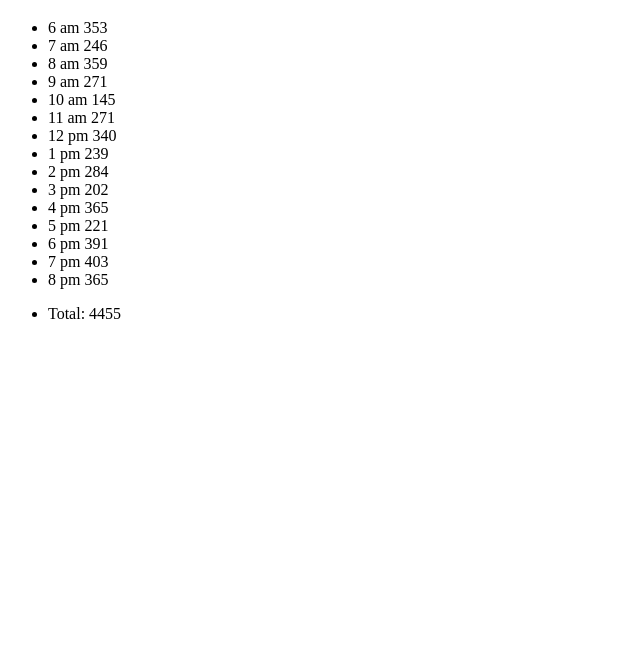
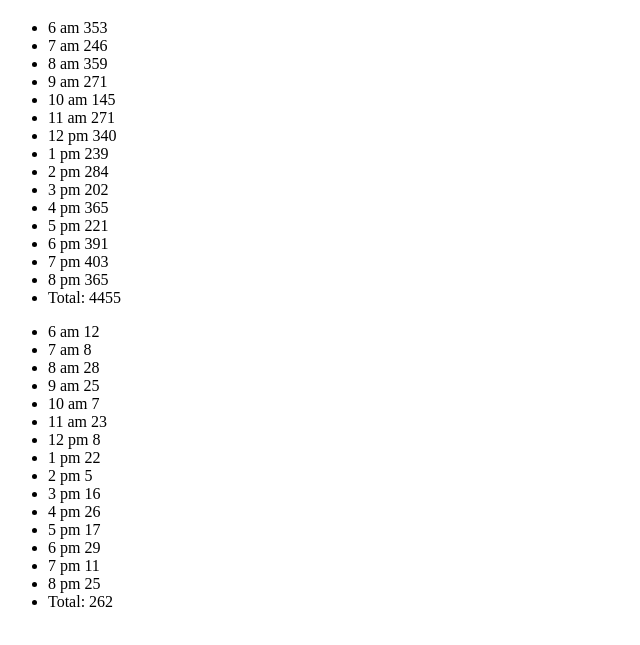
Before and after one commit to AlisonZ/Cookie_stand, a plain HTML site: page index.html in a window 1280 px wide. Shown: the part 61-706 px from the top of the page, without its empty margins (0-640 px from the left). Drawn offline with Linux system fonts and the light colour scheme.

Commit message:
seatac list is working

```diff
--- a/app.js
+++ b/app.js
@@ -1,10 +1,10 @@
 'use strict';
-//this function is going to create a random number based on the min and max values that appear in the object
+// //this function is going to create a random number based on the min and max values that appear in the object
 function randomNumber(min, max){
   return Math.floor(Math.random() * (max - min + 1)) + min;
 };
-
-//this array is to hold 15 elements for each hour that the stands are opened each day
+//
+// //this array is to hold 15 elements for each hour that the stands are opened each day
 var hoursOpen = ['6 am','7 am','8 am','9 am','10 am','11 am','12 pm','1 pm','2 pm','3 pm','4 pm','5 pm','6 pm','7 pm','8 pm'];
 
 var pikeStand = {
@@ -42,15 +42,60 @@ var pikeStand = {
 pikeStand.generateHourlyCustomer();
 pikeStand.generateHourlyCookies();
 
-var ulElement = document.getElementById('cookies');
+var ulElement = document.getElementById('pikeCookies');
 for (var i = 0; i < pikeStand.hourlyCustomers.length; i++){
   // console.log(pikeStand.hourlyCookies[i]);
   var listItem = document.createElement('li');
   listItem.textContent = hoursOpen[i] + ' ' + pikeStand.hourlyCookies[i];
   ulElement.appendChild(listItem);
 }
-
-var ulThing = document.getElementById('totalCookies');
 var sumElement = document.createElement('li');
 sumElement.textContent = 'Total: ' + pikeStand.sum;
-ulThing.appendChild(sumElement);
+ulElement.appendChild(sumElement);
+
+//here begins the SECOND STAND at SEATAC
+var seatacStand = {
+  min: 3,
+  max: 24,
+  avgCookie: 1.2,
+  hourlyCustomers:[],
+  hourlyCookies:[],
+  sum:0,
+
+// this for-loop is to try and calculate 15 different random numbers to represent number of customers for each hour they are open and store it into an array
+  generateHourlyCustomer: function(){
+    for(var i = 0; i < hoursOpen.length; i++){
+      var numberOfCustomers = randomNumber(this.min, this.max);
+      this.hourlyCustomers.push(numberOfCustomers);
+    }
+  },
+  //now have to multiply average cookie by each random number in the hourlyCustomers array and have them saved to hourlyCookies
+  generateHourlyCookies: function(){
+    for(var j = 0; j < hoursOpen.length; j++){
+      var cookiesBought = Math.round(this.avgCookie * this.hourlyCustomers[j]);
+      this.hourlyCookies.push(cookiesBought);
+      // get hourly cookies count
+      // console.log(pikeStand.hourlyCookies);
+    }
+
+    for (var c = 0; c < seatacStand.hourlyCookies.length; c++ ) {
+      seatacStand.sum += seatacStand.hourlyCookies[c];
+      // console.log('cookies in loop', pikeStand.hourlyCookies[c]);
+    }
+    console.log('sum', seatacStand.sum);
+  }
+};
+
+seatacStand.generateHourlyCustomer();
+seatacStand.generateHourlyCookies();
+
+var ulElement = document.getElementById('seatacCookies');
+for (var k = 0; k < seatacStand.hourlyCustomers.length; k++){
+  // console.log(pikeStand.hourlyCookies[i]);
+  var listItem = document.createElement('li');
+  listItem.textContent = hoursOpen[k] + ' ' + seatacStand.hourlyCookies[k];
+  ulElement.appendChild(listItem);
+}
+var sumElement = document.createElement('li');
+sumElement.textContent = 'Total: ' + seatacStand.sum;
+ulElement.appendChild(sumElement);
--- a/index.html
+++ b/index.html
@@ -5,8 +5,8 @@
 
   <body>
     <h1>Sales</h1>
-    <ul id="cookies"></ul>
-    <ul id="totalCookies"</ul>
+    <ul id="pikeCookies"></ul>
+    <ul id="seatacCookies"></ul>
 <script src="app.js"></script>
   </body>
 </html>
```
